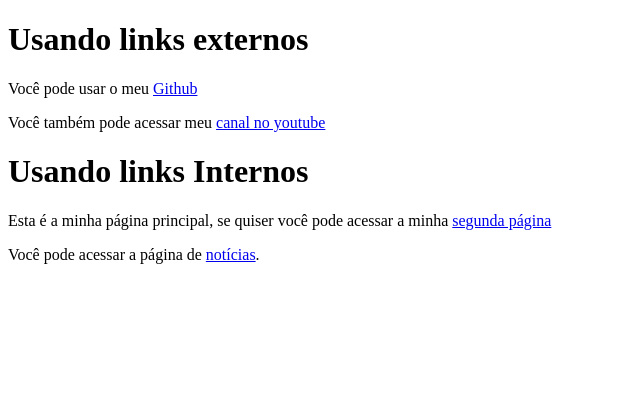
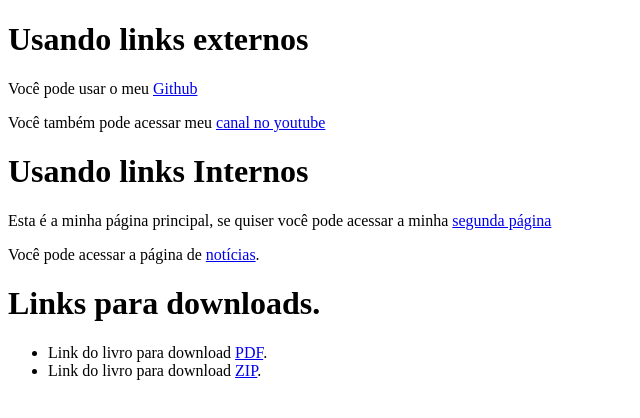
Before and after one commit to xbissox/cursoemvideo-html5-css3, a plain HTML site: page exercícios/ex010/index.html in a window 1280 px wide. Shown: the whole page, without its empty margins (0-640 px from the left). Drawn offline with Linux system fonts and the light colour scheme.

Commit message:
aulas e exercícios

```diff
--- a/exercícios/ex010/index.html
+++ b/exercícios/ex010/index.html
@@ -12,5 +12,10 @@
     <h1>Usando links Internos</h1>
     <p>Esta é a minha página principal, se quiser você pode acessar a minha <a href="pag002.html" rel="next">segunda página</a></p>
     <p>Você pode acessar a página de <a href="noticias/pag003.html" rel="next">notícias</a>.</p>
+    <h1>Links para downloads.</h1>
+    <ul>
+        <li>Link do livro para download <a href="livro/10 - Ligações em toda parte.pdf" download="meulivro.pdf" type="application/pdf">PDF</a>.</li>
+        <li>Link do livro para download <a href="livro/10 - Ligações em toda parte.zip" download="meulivo.zip" type="application/zip">ZIP</a>.</li>
+    </ul>
 </body>
 </html>
```
Also changed, not shown: 2 other files.
